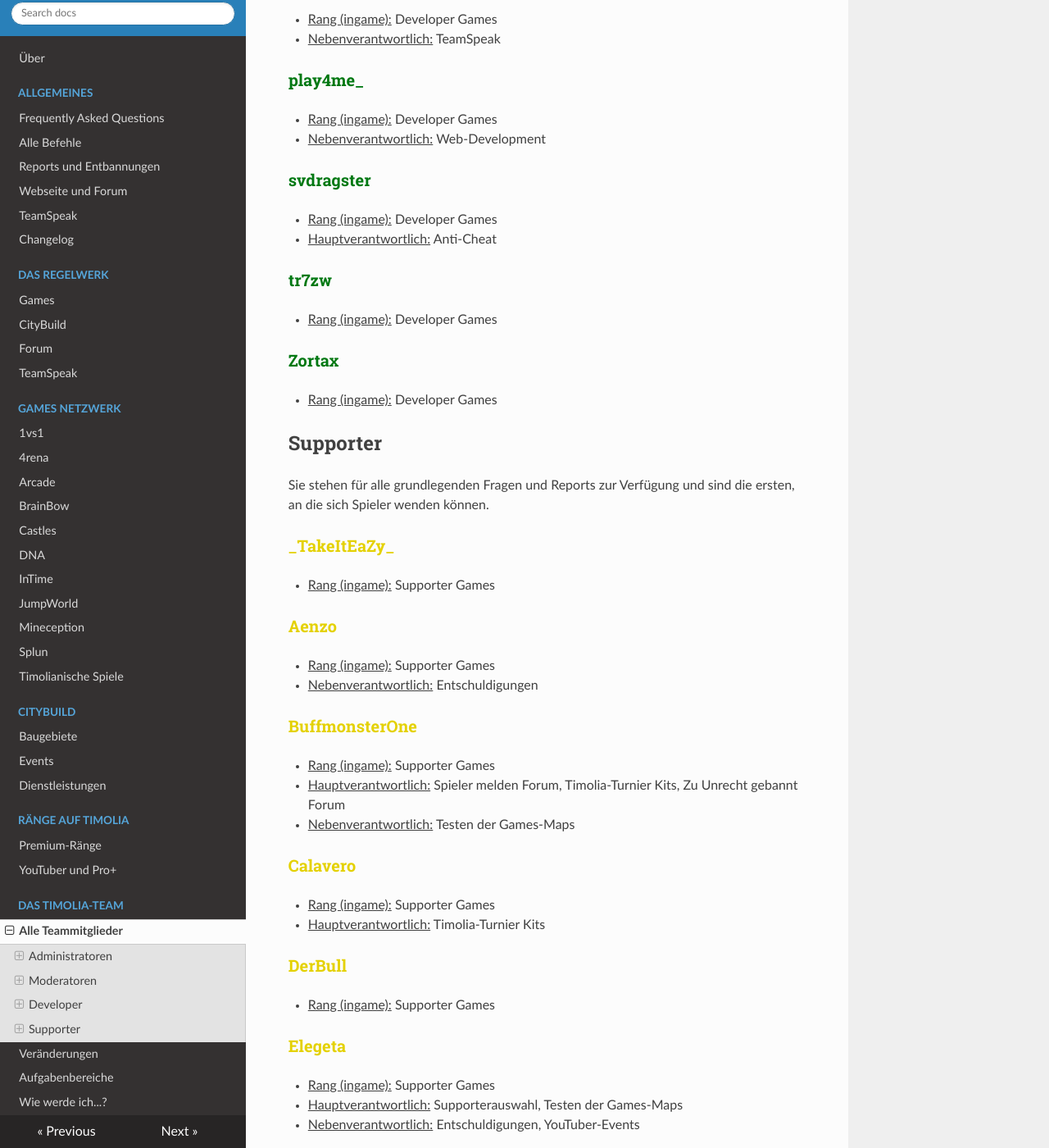
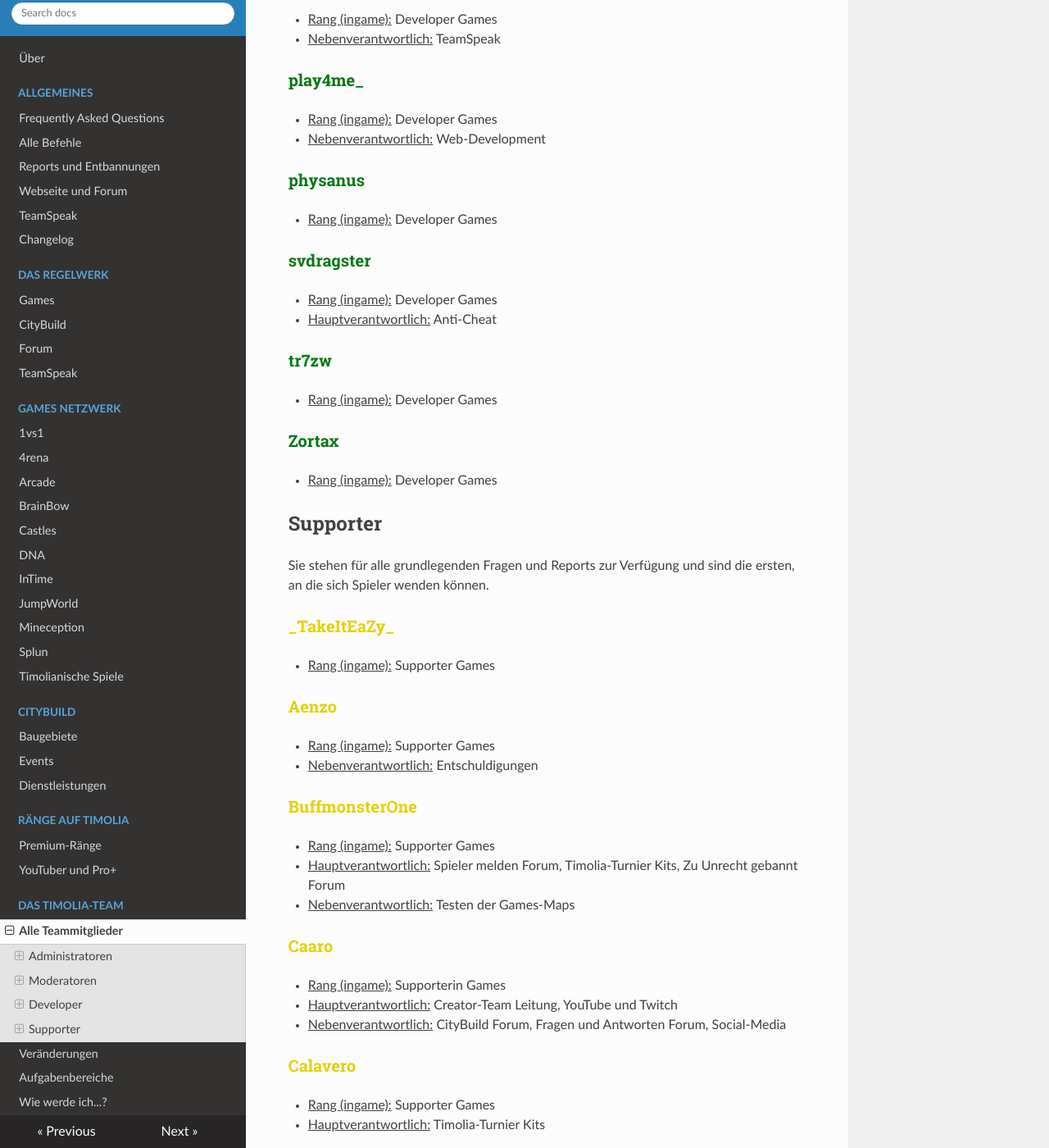
Before and after one commit to TimoliaDE/HowTo, an MkDocs documentation site: the page built from docs/team/members.md, in a window 1280 px wide and 1400 px high, scrolled down 3578 px. Shown: the whole window at 82% size. Built offline with MkDocs 1.6.1, drawn with Linux system fonts in a browser that asks for light colours; nearby versions of some CDN libraries; old or Windows-style settings are respelled for this version of MkDocs; some of the changed text lies outside the part shown.

Commit message:
Update members.md

```diff
--- a/docs/team/members.md
+++ b/docs/team/members.md
@@ -114,6 +114,9 @@ Sie kümmern sich um die Timolia-Plugins, entwickeln neue Features und Spielmodi
 - <u>Rang (ingame):</u> Developer Games
 - <u>Nebenverantwortlich:</u> Web-Development
 
+### <strong><span style="color:#007812">physanus</span></strong>
+- <u>Rang (ingame):</u> Developer Games
+
 ### <strong><span style="color:#007812">svdragster</span></strong>
 - <u>Rang (ingame):</u> Developer Games
 - <u>Hauptverantwortlich:</u> Anti-Cheat
@@ -139,6 +142,11 @@ Sie stehen für alle grundlegenden Fragen und Reports zur Verfügung und sind di
 - <u>Rang (ingame):</u> Supporter Games
 - <u>Hauptverantwortlich:</u> Spieler melden Forum, Timolia-Turnier Kits, Zu Unrecht gebannt Forum
 - <u>Nebenverantwortlich:</u> Testen der Games-Maps
+
+###<strong><span style="color:#E4D100">Caaro</span></strong>
+- <u>Rang (ingame):</u> Supporterin Games
+- <u>Hauptverantwortlich:</u> Creator-Team Leitung, YouTube und Twitch
+- <u>Nebenverantwortlich:</u> CityBuild Forum, Fragen und Antworten Forum, Social-Media
 
 ###<strong><span style="color:#E4D100">Calavero</span></strong>
 - <u>Rang (ingame):</u> Supporter Games
@@ -179,10 +187,6 @@ Sie stehen für alle grundlegenden Fragen und Reports zur Verfügung und sind di
 - <u>Rang (ingame):</u> Supporter Games
 - <u>Hauptverantwortlich:</u> Fragen und Antworten Forum
 - <u>Nebenverantwortlich:</u> Entschuldigungen, Spieler melden Forum, Teamspeak
-
-### <strong><span style="color:#E4D100">Morileh</span></strong>
-- <u>Rang (ingame):</u> Supporter Games
-- <u>Nebenverantwortlich:</u> Testen der Games-Maps
 
 ###<strong><span style="color:#E4D100">medicoo</span></strong>
 - <u>Rang (ingame):</u> Supporter Games
```
